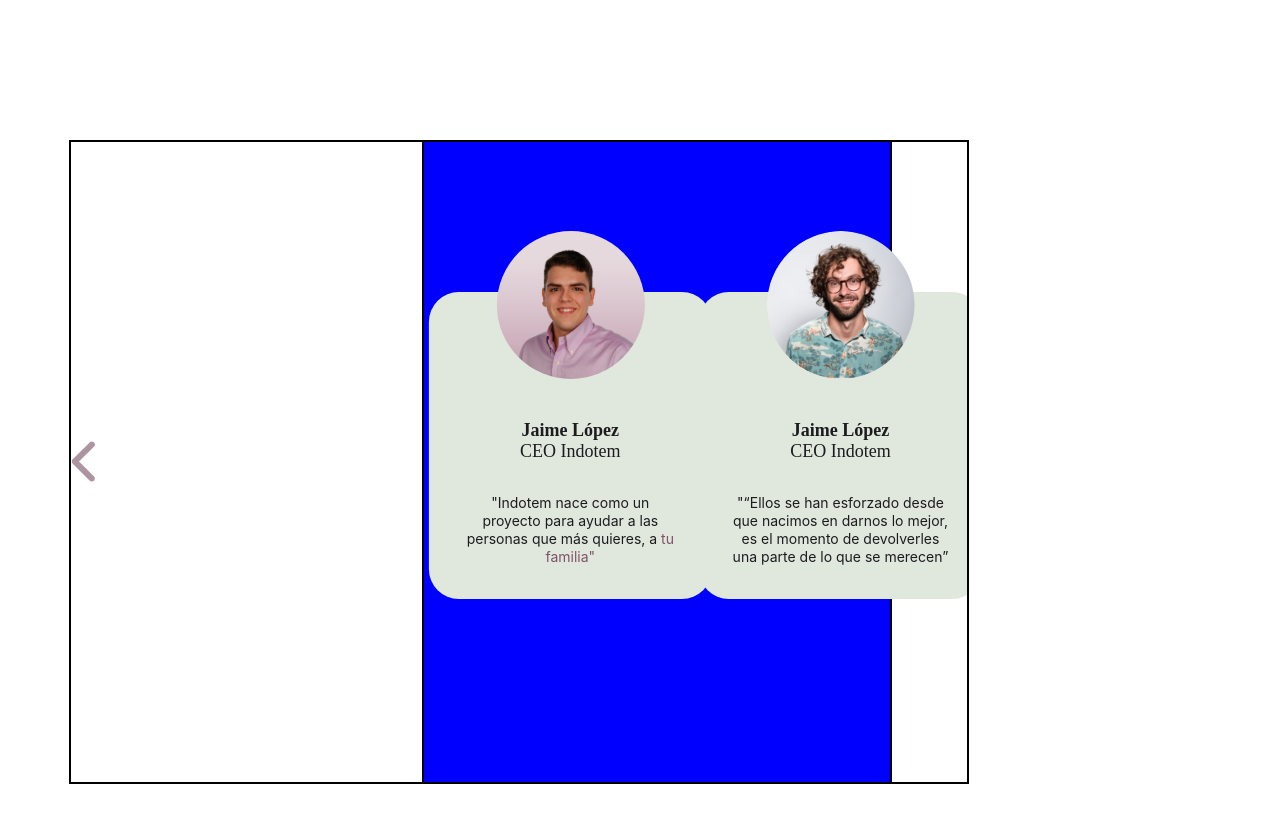
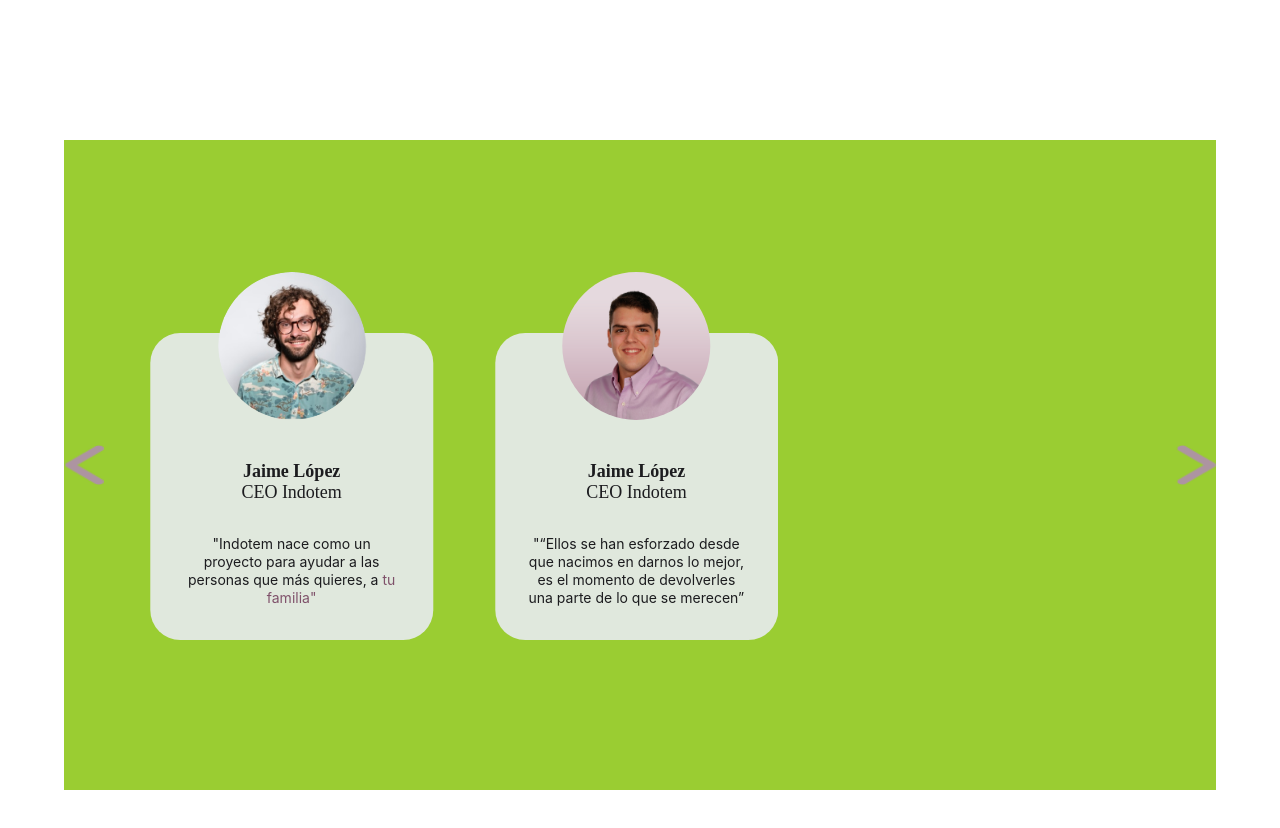
Before and after one commit to Indotem-Salddud/landing-page-fend, a React (Create React App) app: page / in a window 1280 px wide. Shown: the top 828 px of the page. Built offline with nearby package versions, Linux system fonts and the light colour scheme.

Commit message:
keep working carousel

```diff
--- a/src/components/Cards/Employee_card/EmpCard.css
+++ b/src/components/Cards/Employee_card/EmpCard.css
@@ -12,7 +12,7 @@
   } */
 
 #hola {
-  background-color: blue;
+
   display: flex;
   position: relative;
   margin: 5px;
@@ -22,21 +22,21 @@
   /* left: 25px;  */
   /* align-items: center; */
   height: 80vh;
-  border: 2px solid black;
+  /* border: 2px solid black; */
   /* -webkit-animation: fond 2s; */
-    animation-name: fond;
-    animation-duration: 8s;
-    animation-iteration-count: 1;
-    animation-direction: alternate;
-    animation-timing-function: linear;
+  animation-name: fond;
+  animation-duration: 1s;
+  animation-play-state: paused;
+  animation-iteration-count: infinite;
+/*   animation-direction: normal;
+ */  animation-timing-function: linear;
 }
-
 
 @keyframes fond {
   from {
+    transform: translate(-100%, 0);
+  }
+  to {
     transform: translate(0, 0);
   }
-  to {
-    transform: translate(100%, 0);
-  }
 }
--- a/src/components/Cards/Employee_card/EmployeeCardsData.ts
+++ b/src/components/Cards/Employee_card/EmployeeCardsData.ts
@@ -15,7 +15,7 @@
  name:"Jaime López",
  position:"CEO Indotem",
  text:'"“Ellos se han esforzado desde que nacimos en darnos lo mejor, es el momento de devolverles una parte de lo que se merecen”',
-}/* ,
+},
 {
  photo:Photo2,
  name:"Jaime López",
@@ -41,5 +41,5 @@
  name:"Jaime López",
  position:"CEO Indotem",
  text:'"“Ellos se han esforzado desde que nacimos en darnos lo mejor, es el momento de devolverles una parte de lo que se merecen”',
-} */
+}
 ]
--- a/src/components/Cards/Employee_carousel/ContainerCarousel.tsx
+++ b/src/components/Cards/Employee_carousel/ContainerCarousel.tsx
@@ -28,24 +28,23 @@
 const CarouselCont: React.FC<CardsCarouselProps> = () => {
 
   console.log(data.length)
-  function slideLeft(){
-    console.log("yess")
-  }
+
   return (
     <ContainerStyled>
 
-      <img src={Smaller_icon} onClick={slideLeft} alt="#"/>
-      <div id="hola">
+{/*   <img src={Smaller_icon}  alt="#"/>
+ */}<div id="hola">
       {data.map((person:any, index) => {
 
             return <div className="mt-2"><EmployeeCard key={index} {...person} /></div>;
 
           })}
+    </div>
 
 
-      </div>
-      <img src={Greater_icon} alt="#"/>
 
+{/*        <img src={Greater_icon} alt="#"/>
+ */}
     </ContainerStyled>
   )
 };
--- a/src/components/Cards/Employee_carousel/EmployeeCarouselStyled.ts
+++ b/src/components/Cards/Employee_carousel/EmployeeCarouselStyled.ts
@@ -4,15 +4,18 @@
 
 export const ContainerStyled = styled.div`
   display: flex;
-  /* position: absolute; */
+  position: relative;
   margin: 5px;
-  /* display: flex; */
-  width: 70%;
-  overflow-x: scroll;
+
+  width: 90%;
+  overflow-x: hidden;
   overflow-y: hidden;
-  /* left: 250px; */
+  left: 0;
   align-items: center;
   height: 80vh;
-  border: 2px solid black;
+/*   border: 2px solid black;
+ */
+
+
 
 `
--- a/src/sample/SampleStyle.css
+++ b/src/sample/SampleStyle.css
@@ -20,6 +20,18 @@
   top: -65px;
   margin: 4%;
 }
+#test1{
+  width: 90%;
+  display: flex;
+  background-color: yellowgreen;
+  justify-content: space-between;
+  align-items: center;
+}
+
+.icons{
+  width: 40px;
+  height: 40px;
+}
 
 /* .prevCard {
   left: 0;
--- a/src/sample/SampleView.tsx
+++ b/src/sample/SampleView.tsx
@@ -1,7 +1,8 @@
 import React from "react";
 import "./SampleStyle.css";
 import CarouselCont from "../components/Cards/Employee_carousel/ContainerCarousel";
-
+import smaller from "../resources/static/smaller_icon.png"
+import greater from "../resources/static/greater_icon.png"
 /**
  * ! Sample view project
  * * whitehatdevv - 2022/02/09
@@ -13,12 +14,29 @@
       <div className="mt-3">
         <h1>Cards component</h1>
         <div className="mt-3">
-        <CarouselCont />
+          <div id="test1">
+          <img className= "icons" onMouseUp={start} onMouseDown={end1} src={smaller}  alt="#"/>
+          <CarouselCont />
+          <img className= "icons" onMouseUp={start} onMouseDown={end2} src={greater}  alt="#"/>
+          </div>
+
         </div>
       </div>
     </>
   );
 };
-
+const prueba = document.getElementById("test1");
+console.log(prueba)
+function start(){
+    prueba.style.animationPlayState = "paused";
+}
+function end1(){
+  prueba.style.animationPlayState = "running";
+  prueba.style.animationDirection = "normal";
+}
+function end2(){
+  prueba.style.animationPlayState = "running";
+  prueba.style.animationDirection = "reverse";
+}
 // * Export the view
 export default SampleView;
```
